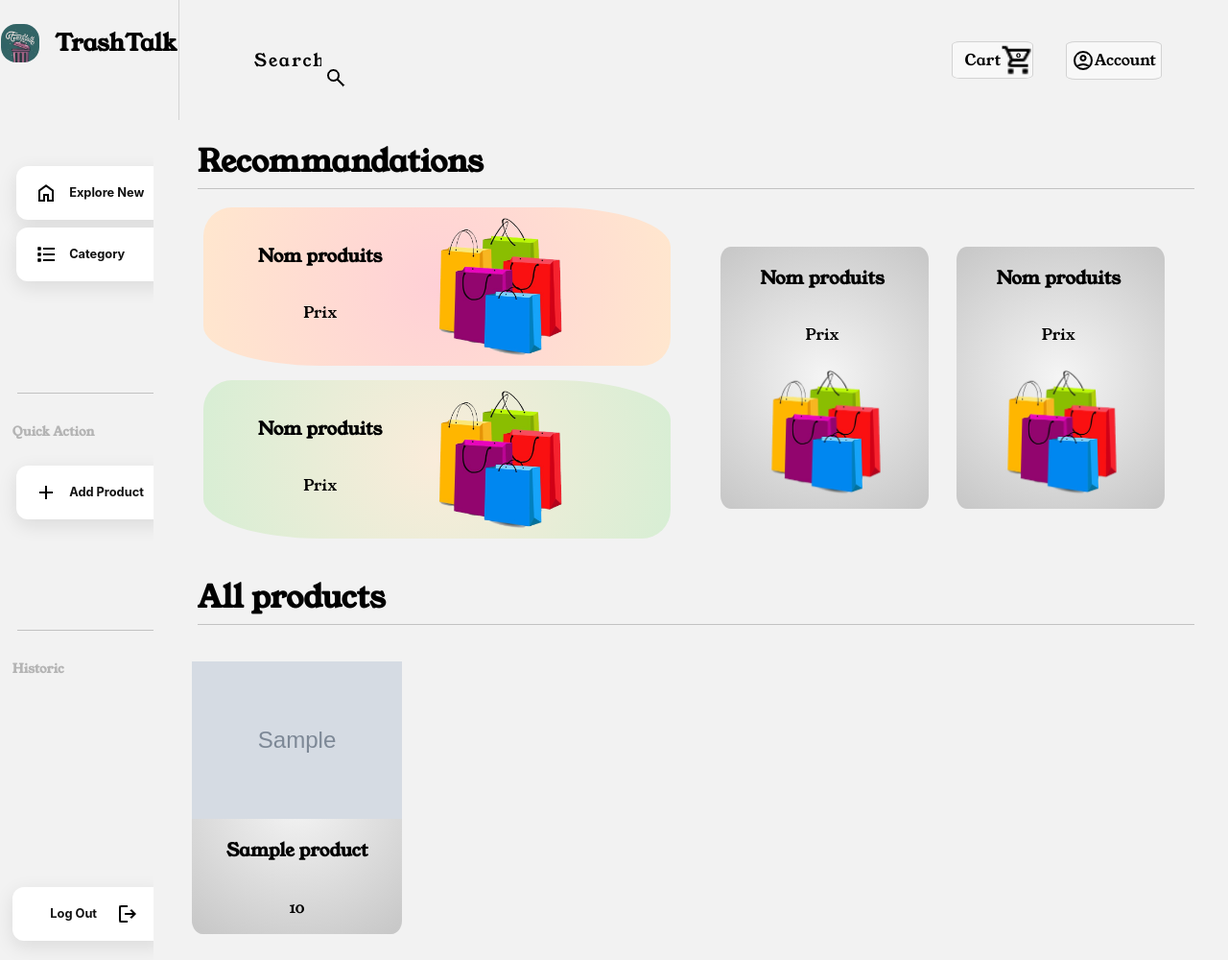
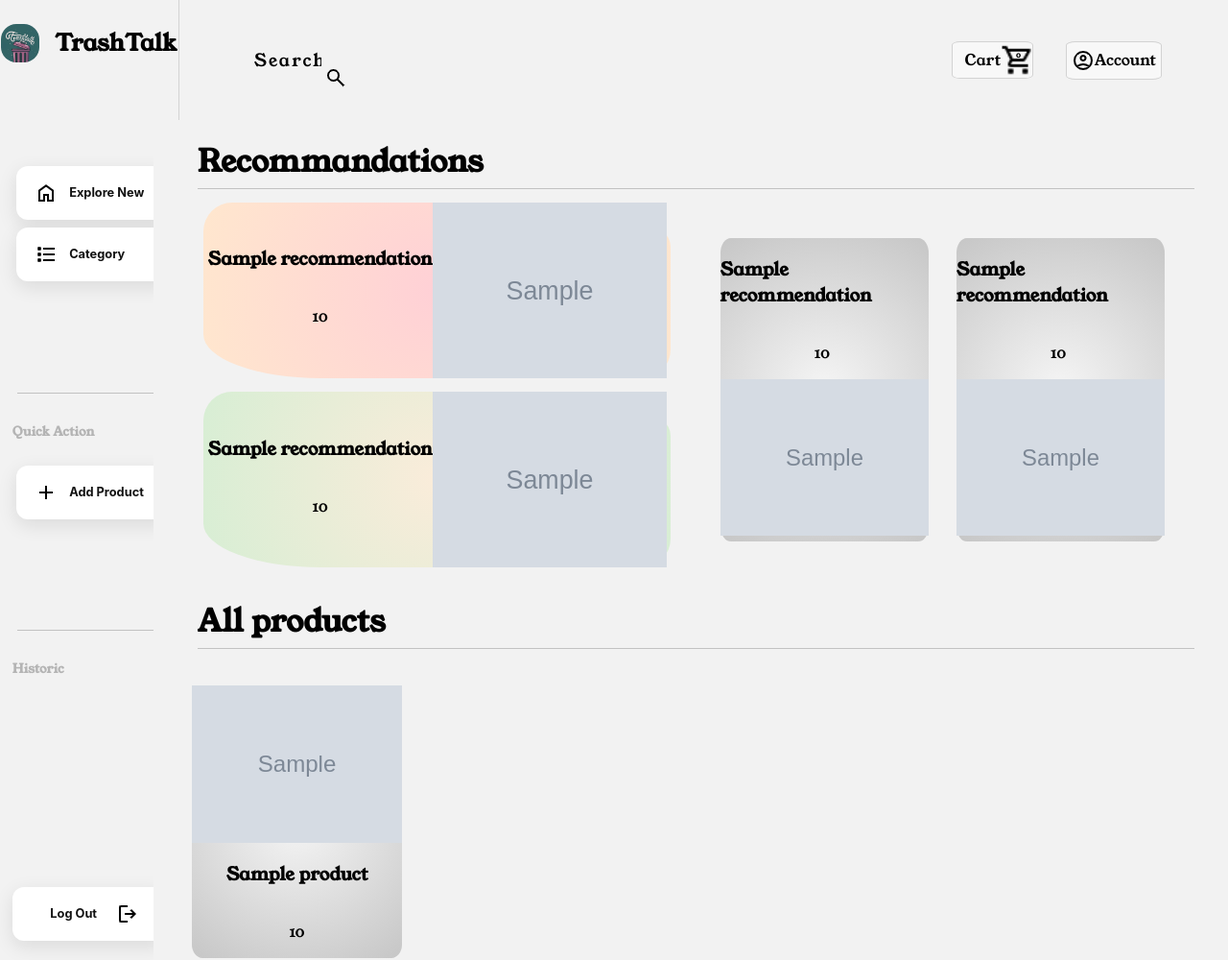
Before and after one commit to Dxvy/TOMATIS-PERROT--NASI-MARTHELY-ymmersionb3, a Flask app: template FrontEnd/templates/homepage.jinja in a window 1280 px wide. Shown: the whole page at 96% size. Run offline with Flask 3, Linux system fonts and the light colour scheme; the template is opened without the code that fills it: most values are stand-ins (such as "Sample title", 1, 10 or a date in 2020); grey boxes marked "Sample" are stand-in pictures.

Commit message:
feat(recommendations): add random recommendations

```diff
--- a/FrontEnd/templates/homepage.jinja
+++ b/FrontEnd/templates/homepage.jinja
@@ -7,42 +7,42 @@
         <hr>
         <div class="recommandation">
             <div class="left-reco">
-                <a href="">
+                <a href="{{ recommendations[0].id }}">
                     <div id="first">
                         <div class="description">
-                            <h3>Nom produits</h3>
-                            <p>Prix</p>
+                            <h3>{{ recommendations[0].name }}</h3>
+                            <p>{{ recommendations[0].price }}</p>
                         </div>
-                        <img src="../../FrontEnd/static/images/Shopping-PNG-Photos.png" alt="">
+                        <img src="{{ recommendations[0].image }}" alt="">
                     </div>
                 </a>
-                <a href="">
+                <a href="{{ recommendations[1].id }}">
                     <div id="second">
                         <div class="description">
-                            <h3>Nom produits</h3>
-                            <p>Prix</p>
+                            <h3>{{ recommendations[1].name }}</h3>
+                            <p>{{ recommendations[1].price }}</p>
                         </div>
-                        <img src="../../FrontEnd/static/images/Shopping-PNG-Photos.png" alt="">
+                        <img src="{{ recommendations[1].image }}" alt="">
                     </div>
                 </a>
             </div>
             <div class="right-reco">
-                <a href="">
+                <a href="{{ recommendations[2].id }}">
                     <div id="third">
                         <div class="description">
-                            <h3>Nom produits</h3>
-                            <p>Prix</p>
+                            <h3>{{ recommendations[2].name }}</h3>
+                            <p>{{ recommendations[2].price }}</p>
                         </div>
-                        <img src="../../FrontEnd/static/images/Shopping-PNG-Photos.png" alt="">
+                        <img src="{{ recommendations[2].image }}" alt="">
                     </div>
                 </a>
-                <a href="">
+                <a href="{{ recommendations[3].id }}">
                     <div id="fourth">
                         <div class="description">
-                            <h3>Nom produits</h3>
-                            <p>Prix</p>
+                            <h3>{{ recommendations[3].name }}</h3>
+                            <p>{{ recommendations[3].price }}</p>
                         </div>
-                        <img src="../../FrontEnd/static/images/Shopping-PNG-Photos.png" alt="">
+                        <img src="{{ recommendations[3].image }}" alt="">
                     </div>
                 </a>
             </div>
--- a/main.py
+++ b/main.py
@@ -13,15 +13,14 @@ app = Flask(__name__, template_folder="frontend/templates", static_folder="front
 @app.route('/', methods=['GET'])
 def display_all_products_data():
     items = db.get_all_products()
-    recommended = db.get_recommended_products()
-    return render_template('homepage.jinja', products=items, recommended=recommended)
+    recommendations = db.get_recommended_products()
+    return render_template('homepage.jinja', products=items, recommendations=recommendations)
 
 
 # product route, needs all product info
 @app.route('/<int:product_id>', methods=['GET'])
 def get_data_by_id(product_id):
     item = db.get_product_by_id(product_id)
-    print(item)
     return render_template('product_page.jinja', product=item)
 
 
```
